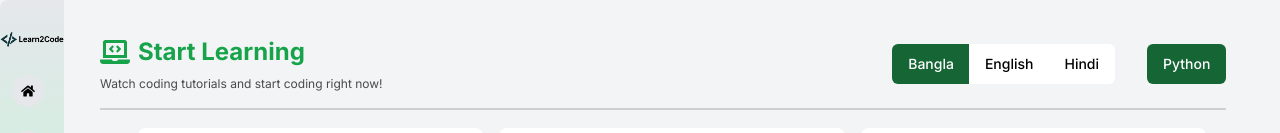
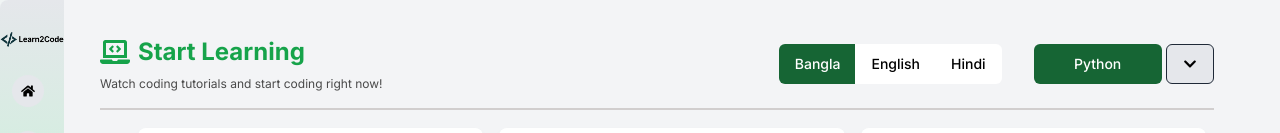
Before and after one commit to farhanpavel/Learn2Code, a Next.js app in the folder client/: page /userdashboard/study in a window 1280 px wide. Shown: the top 133 px of the page. Built offline with nearby package versions, Linux system fonts and the light colour scheme.

Commit message:
dropdown icon added

```diff
--- a/client/src/app/(user)/userdashboard/study/page.tsx
+++ b/client/src/app/(user)/userdashboard/study/page.tsx
@@ -6,7 +6,7 @@ import { useRouter } from 'next/navigation';
 import { title } from 'process';
 import React from 'react';
 import { AiFillLayout, AiFillSwitcher, AiOutlineReload } from 'react-icons/ai';
-import { FaLaptopCode, FaMarkdown, FaPlay, FaRegLightbulb, FaSquare, FaTools } from 'react-icons/fa';
+import { FaChevronDown, FaLaptopCode, FaMarkdown, FaPlay, FaRegLightbulb, FaSquare, FaTools } from 'react-icons/fa';
 import { HiOutlineLightBulb } from 'react-icons/hi';
 import { IoBookSharp } from 'react-icons/io5';
 import VideoCard from './_video/VideoCard';
@@ -18,7 +18,7 @@ export default function Page() {
     return (
         <div className="px-9 bg-gray-100 w-[95vw] items-center justify-items-center content-center">
             <div className='fixed bg-gray-100 w-full z-10 top-0 h-9' />
-            <div className="flex top-9 justify-between items-center w-[88vw] border-b-2 border-[#d1cece] fixed bg-gray-100 z-10 pb-4">
+            <div className="flex top-9 justify-between items-center w-[87vw] border-b-2 border-[#d1cece] fixed bg-gray-100 z-10 pb-4">
                 <div className="space-y-2">
                     <div className="flex gap-x-2 items-center text-green-600">
                         <FaLaptopCode className="text-3xl" />
@@ -55,7 +55,15 @@ export default function Page() {
                     <div className='w-4' />
                     <DropdownMenu>
                         <DropdownMenuTrigger asChild>
-                            <Button className="bg-green-800 text-white">{position.charAt(0).toUpperCase()}{position.substring(1)}</Button>
+                            <div className="flex flex-row gap-1 items-center">
+                            <Button className="bg-green-800 text-white w-32">
+                                {position.charAt(0).toUpperCase()}{position.substring(1)}
+                            </Button>
+                            {/* Dropdown button */}
+                            <Button color='gray' className='bg-gray-200 border border-gray-800 hover:bg-green-800'>
+                                <FaChevronDown color='black'/>
+                            </Button>
+                            </div>
                         </DropdownMenuTrigger>
                         <DropdownMenuContent className="w-56">
                             <DropdownMenuLabel>Choose Programming Language</DropdownMenuLabel>
```
